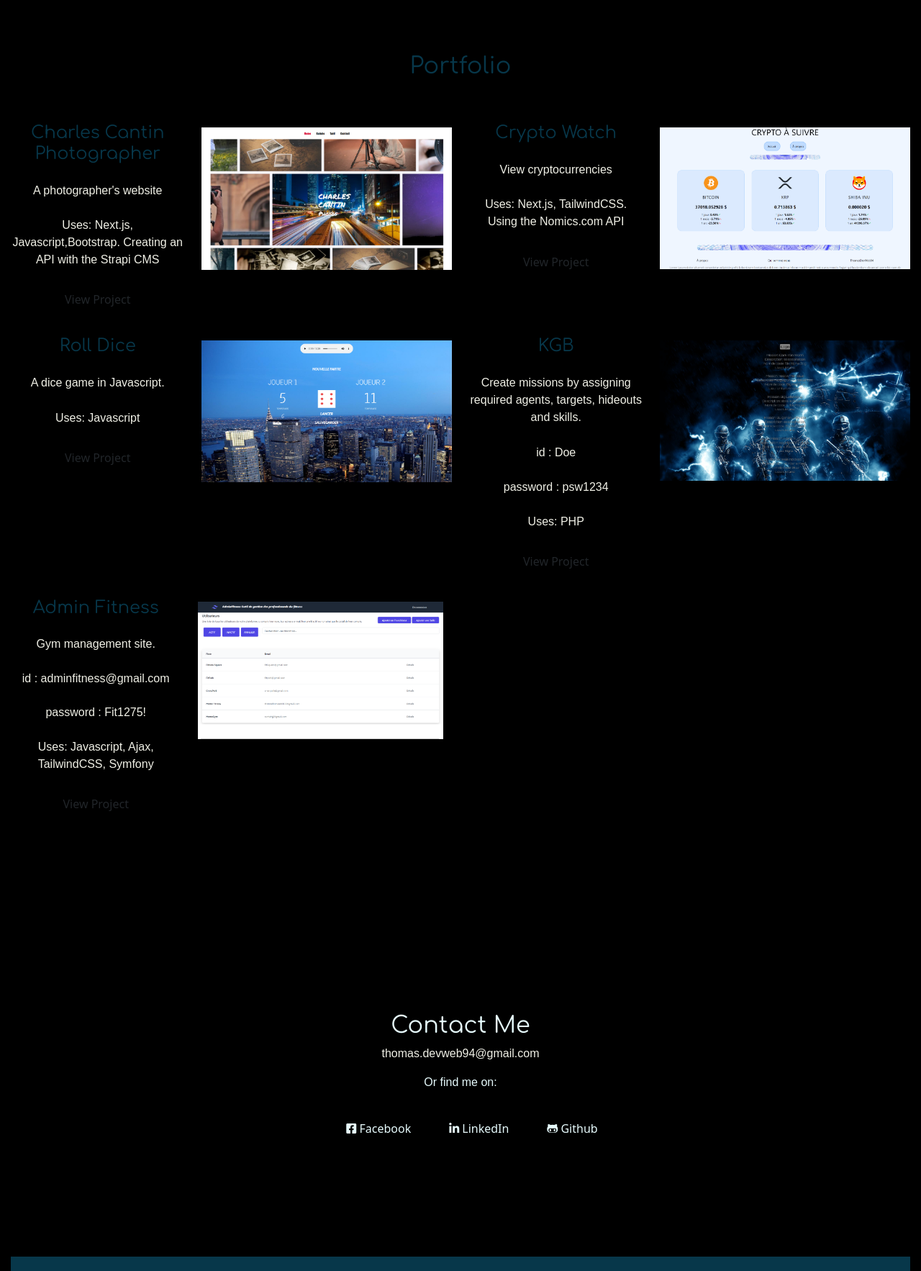
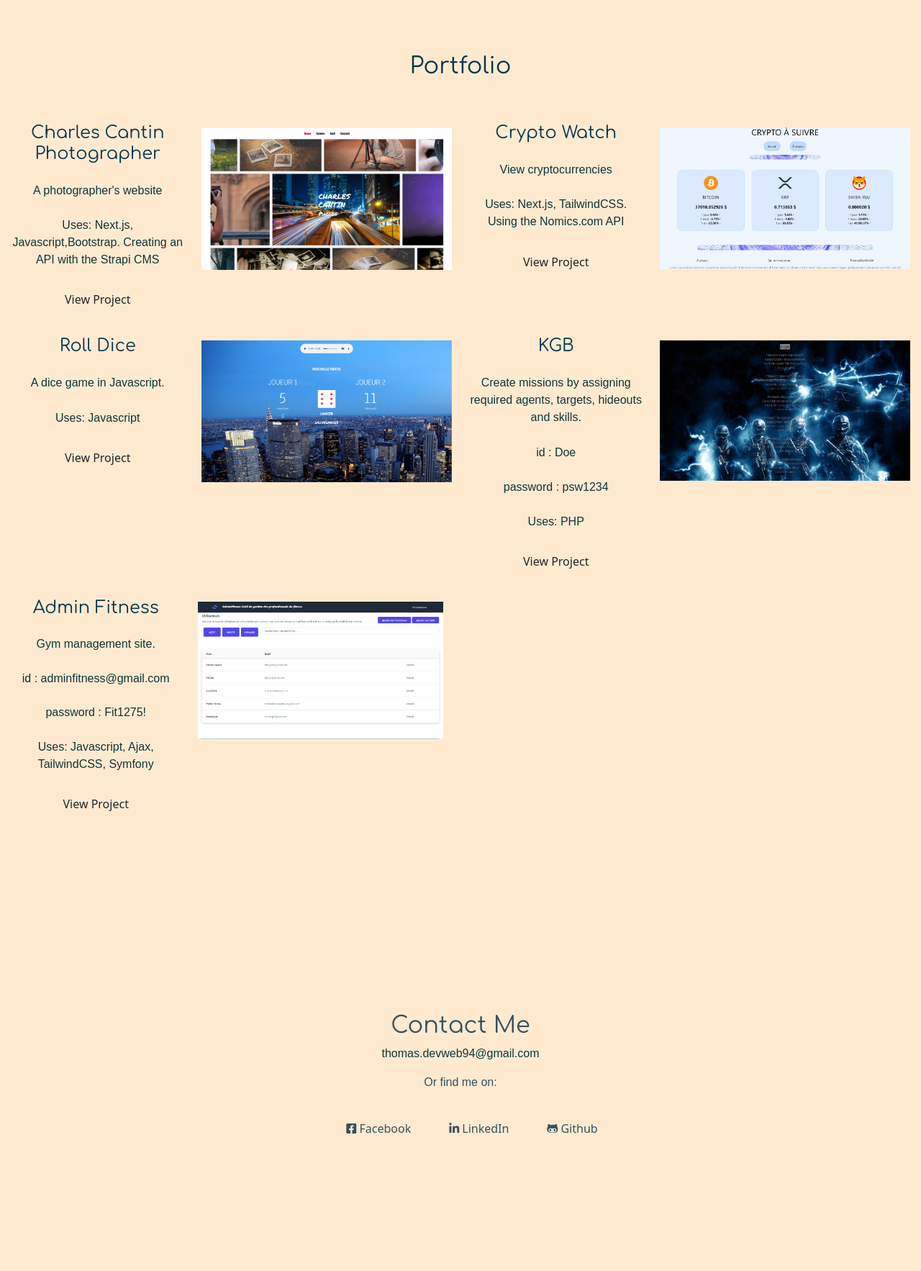
Before and after one commit to Thomas94170/portfolioparallax, a PHP site: page / in a window 1280 px wide. Shown: the part 2040-3806 px from the top of the page at 72% size. Run offline with PHP 8.4, Linux system fonts and the light colour scheme; some web fonts are replaced.

Commit message:
changement bgcolor

```diff
--- a/style.css
+++ b/style.css
@@ -57,14 +57,14 @@ h5 {
 
 p {
   font-family: "Quattrocento", sans-serif;
-  color: #f0f0e6; }
+  color: #113537; }
 
 body > .container-fluid {
-    background-color: black;
+    background-color: #FFEAD0;
   padding: 30px 15px 0; }
 
 .container-fluid .text-muted {
-    background-color: black;
+    background-color: #FFEAD0;
   margin: 10px 0; }
 
 .btn:focus, a:focus {
@@ -182,10 +182,10 @@ body > .container-fluid {
       .about-last {
         padding-top: 0; } }
     .about-last p {
-      color: #E6FAFC; }
+      color: #37505C; }
 
 #portfolio {
-  background-color: black; }
+  background-color: #FFEAD0; }
   #portfolio h2 {
     padding-bottom: 1.25em; }
 
@@ -206,29 +206,29 @@ body > .container-fluid {
     margin-bottom: 10%; } }
 .portfolio-projects--btn {
   background: transparent;
-  color: #E6FAFC;
-  border: 1px solid #E6FAFC;
+  color: #37505C;
+  border: 1px solid #37505C;
   border-radius: 5px;
   margin-bottom: 1.25em; }
   .portfolio-projects--btn:hover {
-    background: #E6FAFC;
-    color: #f0f0e6; }
+    background: #FFEAD0;
+    color: #37505C; }
 .portfolio-projects--image {
   margin-bottom: 1.875em;
   padding-top: 5%; }
 
 #contact {
-  background-color: black; }
+  background-color: #FFEAD0; }
   #contact h2 {
-    color: #E6FAFC; }
+    color: #37505C; }
 
 .contact-social-icons p {
-  color: #E6FAFC; }
+  color: #37505C; }
 .contact-social-icons ul a {
-  color: #E6FAFC;
+  color: #37505C;
   list-style: none; }
   .contact-social-icons ul a:hover {
-    color: #f0f0e6; }
+    color: #37505C; }
   .contact-social-icons ul a li {
     display: inline-block;
     padding: 2%; }
@@ -238,8 +238,8 @@ body > .container-fluid {
   width: 100%;
   /* Set the fixed height of the footer here */
   height: 20px;
-  background-color: #07374a;
-  color: #f0f0e6; }
+  background-color: #FFEAD0;
+  color: #37505C; }
 
 #scrollIcon, #scrollTopIcon {
   margin-top: 200px;
```
Also changed, not shown: other parts of style.css (+19 -19 lines).
